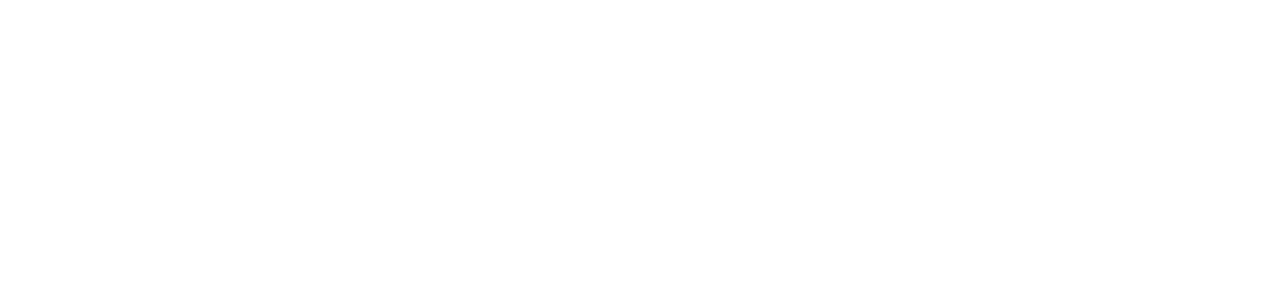
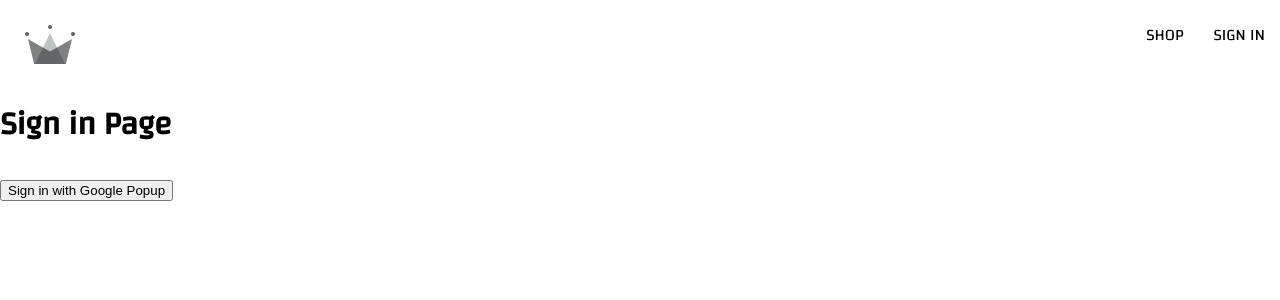
Before and after one commit to AlexWebDev01/clothes-webmarket, a React (Create React App) app: page /sign-in in a window 1280 px wide. Before the commit this address had no page. Shown: the top 300 px of the page. Built offline with nearby package versions, Linux system fonts and the light colour scheme.

Commit message:
added firbase database

```diff
--- a/package.json
+++ b/package.json
@@ -6,6 +6,7 @@
     "@testing-library/jest-dom": "^5.16.4",
     "@testing-library/react": "^13.3.0",
     "@testing-library/user-event": "^13.5.0",
+    "firebase": "^9.9.0",
     "react": "^18.2.0",
     "react-dom": "^18.2.0",
     "react-router-dom": "^6.3.0",
--- a/src/App.js
+++ b/src/App.js
@@ -1,11 +1,24 @@
 import { Routes, Route } from 'react-router-dom';
 
 import Home from "./routes/home/home.component";
+import Navigation from './routes/navigation/navigation.component';
+import SignIn from './routes/sign-in/sign-in.component';
+
+const Shop = () => {
+  return (
+    <Home>
+      <h1>I am the shop page</h1>
+    </Home>
+  )
+};
 
 const App = () => {
   return (
     <Routes>
-      <Route path='/home' element={<Home />}>
+      <Route path='/' element={<Navigation />}>
+        <Route index element={<Home />} />
+        <Route path='shop' element={<Shop />} />
+        <Route path='sign-in' element={<SignIn />} />
       </Route>
     </Routes>
   );
--- a/src/index.scss
+++ b/src/index.scss
@@ -9,3 +9,12 @@
   font-family: source-code-pro, Menlo, Monaco, Consolas, 'Courier New',
     monospace;
 }
+
+a {
+  text-decoration: none;
+  color: black;
+}
+
+* {
+  box-sizing: border-box;
+}
--- /dev/null
+++ b/src/routes/navigation/navigation.component.jsx
@@ -0,0 +1,29 @@
+import { Fragment } from "react";
+import { Outlet, Link } from "react-router-dom";
+
+import { ReactComponent as CrwnLogo } from "../../assets/crown.svg";
+
+import './navigation.styles.scss';
+
+const Navigation = () => {
+    return (
+      <Fragment>
+        <div className="navigation">
+            <Link className="logo-container" to='/'>
+                <CrwnLogo className='logo' />
+            </Link>
+            <div className="nav-links-container">
+                <Link className="nav-link" to='/shop'>
+                    SHOP
+                </Link>
+                <Link className="nav-link" to='/sign-in'>
+                    SIGN IN
+                </Link>
+            </div>
+        </div>
+        <Outlet />
+      </Fragment>
+    );
+  };
+
+  export default Navigation;
--- /dev/null
+++ b/src/routes/navigation/navigation.styles.scss
@@ -0,0 +1,26 @@
+.navigation {
+    height: 70px;
+    width: 100%;
+    display: flex;
+    justify-content: space-between;
+    margin-bottom: 25px;
+
+    .logo-container {
+      height: 100%;
+      width: 70px;
+      padding: 25px;
+    }
+
+    .nav-links-container {
+      width: 50%;
+      height: 100%;
+      display: flex;
+      align-items: center;
+      justify-content: flex-end;
+
+      .nav-link {
+        padding: 10px 15px;
+        cursor: pointer;
+      }
+    }
+  }
--- /dev/null
+++ b/src/routes/sign-in/sign-in.component.jsx
@@ -0,0 +1,18 @@
+import { signInWithGooglePopup, createUserDocumentFromAuth } from '../../utils/firebase/firebase.utils';
+
+const SignIn = () => {
+    const logGoogleUser = async () => {
+        const { user } = await signInWithGooglePopup();
+        const userDocRef = await createUserDocumentFromAuth(user);
+    }
+    return (
+        <div>
+            <h1>Sign in Page</h1>
+            <button onClick={logGoogleUser}>
+                Sign in with Google Popup
+            </button>
+        </div>
+    );
+};
+
+export default SignIn;
--- /dev/null
+++ b/src/utils/firebase/firebase.utils.jsx
@@ -0,0 +1,65 @@
+import { initializeApp } from 'firebase/app';
+import {
+    getAuth,
+    signInWithRedirect,
+    signInWithPopup,
+    GoogleAuthProvider,
+} from 'firebase/auth';
+
+import {
+    getFirestore,
+    doc,
+    getDoc,
+    setDoc,
+} from 'firebase/firestore';
+
+// Your web app's Firebase configuration
+const firebaseConfig = {
+    apiKey: "AIzaSyA0u5d8iHSo0htRg4JXiS_5mcIni-0UNH8",
+    authDomain: "clothing-webapp-7c81d.firebaseapp.com",
+    projectId: "clothing-webapp-7c81d",
+    storageBucket: "clothing-webapp-7c81d.appspot.com",
+    messagingSenderId: "82514020177",
+    appId: "1:82514020177:web:d26545c589e936416df570"
+  };
+
+  // Initialize Firebase
+  const firebaseApp = initializeApp(firebaseConfig);
+
+  const provider = new GoogleAuthProvider();
+  provider.setCustomParameters({
+    prompt: "select_account",
+  });
+
+export const auth = getAuth();
+export const signInWithGooglePopup = () => signInWithPopup(auth, provider);
+
+export const db = getFirestore();
+
+export const createUserDocumentFromAuth = async (userAuth) => {
+    const userDocRef = doc(db, 'users', userAuth.uid);
+
+    const userSnapshot = await getDoc(userDocRef);
+
+    // If user data do not exist
+    if(!userSnapshot.exists()) {
+        const { displayName, email } = userAuth;
+        const createdAt = new Date();
+
+        try {
+            await setDoc(userDocRef, {
+                displayName,
+                email,
+                createdAt
+            });
+        } catch (error) {
+            console.log('error creating the user', error.message);
+        }
+    }
+
+    // return userDocRef
+        return userDocRef;
+
+    // If user data exists
+    // create / set the document with the data from userAuth in my collection
+}
```
Also changed, not shown: src/assets/crown.svg (added), 1 other file (tests, documents, lock files or other folders).
